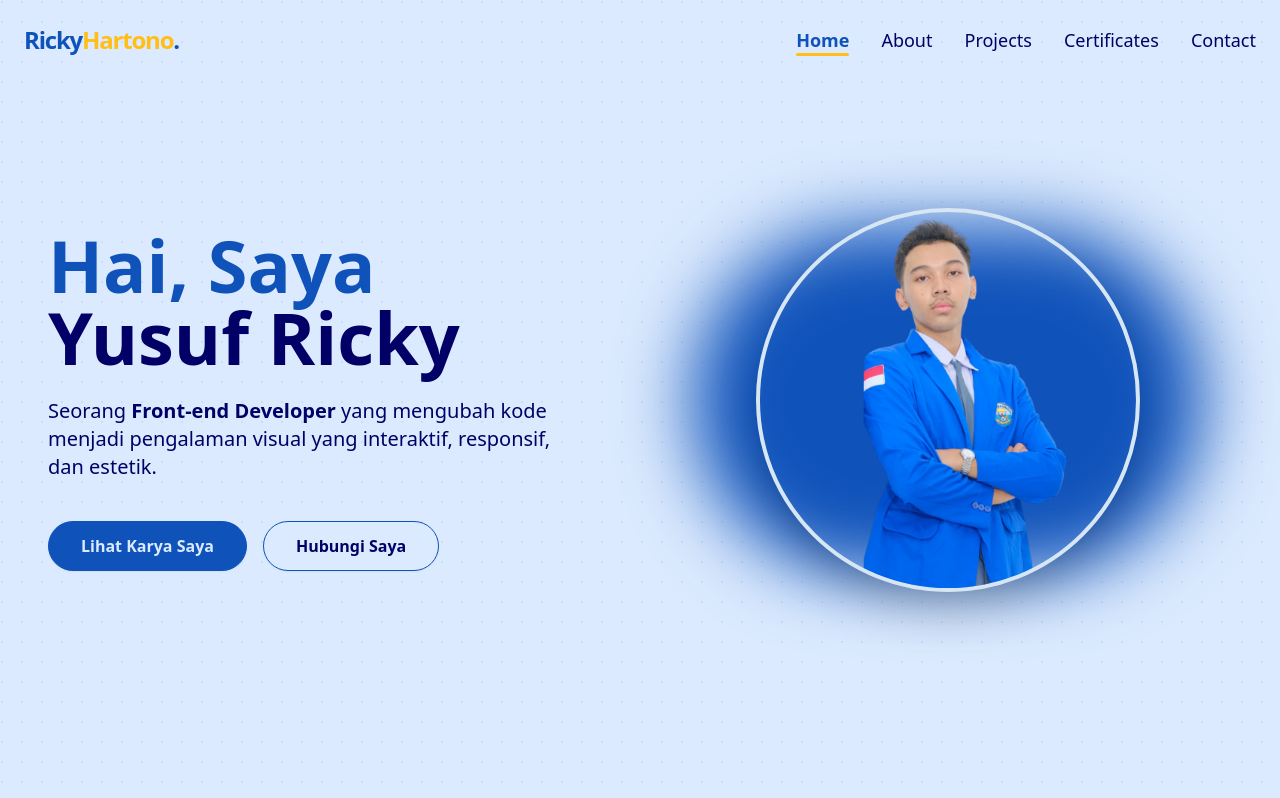
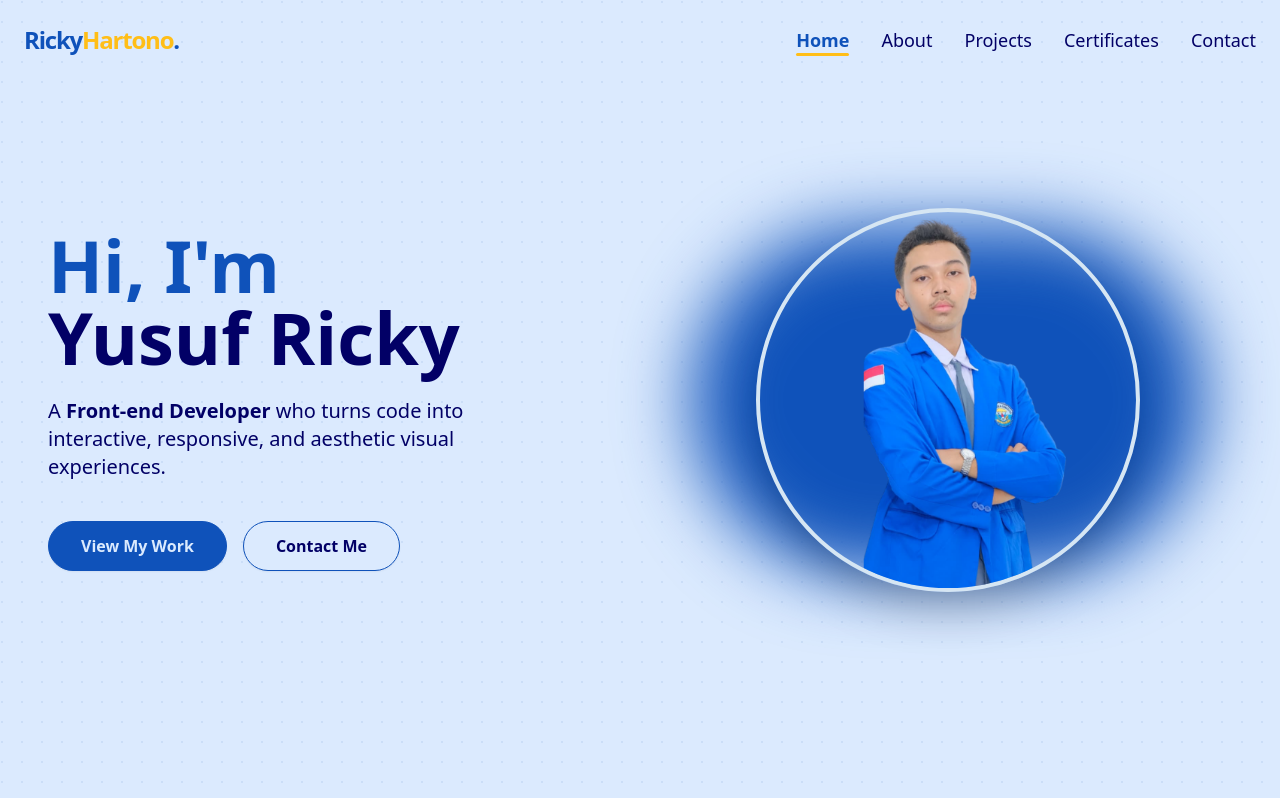
Before and after one commit to Ucupz3/Portofolio-gwe, a React (Vite) app: page / in a window 1280 px wide. Shown: the top 798 px of the page. Built offline with nearby package versions, Linux system fonts and the light colour scheme.

Commit message:
benerin hero  bshasa inggris

```diff
--- a/src/components/hero.jsx
+++ b/src/components/hero.jsx
@@ -41,13 +41,12 @@ const Hero = () => {
             {/* Bagian Kiri: Teks */}
             <div className="md:w-1/2 text-center md:text-left space-y-6">
                 <h1 className="text-5xl md:text-7xl font-extrabold text-sapphire leading-tight">
-                Hai, Saya <br />
+                Hi, I'm <br />
                 <span className="text-navy">Yusuf Ricky</span>
                 </h1>
 
                 <p className="text-lg md:text-xl text-navy max-w-lg mx-auto md:mx-0 leading-relaxed">
-                Seorang <strong>Front-end Developer</strong> yang mengubah kode
-                menjadi pengalaman visual yang interaktif, responsif, dan estetik.
+                A <strong>Front-end Developer</strong> who turns code into interactive, responsive, and aesthetic visual experiences.
                 </p>
 
                 {/* CTA Buttons */}
@@ -56,13 +55,13 @@ const Hero = () => {
                     href="#projects"
                     className="bg-sapphire hover:bg-navy text-blue-100 border border-sapphire font-bold py-3 px-8 rounded-full shadow-sm transition duration-300 hover:border-navy"
                 >
-                    Lihat Karya Saya
+                    View My Work
                 </a>
                 <a
                     href="#contact"
                     className="bg-blue-100 hover:bg-ice text-navy border border-sapphire font-bold py-3 px-8 rounded-full shadow-sm transition duration-300 hover:border-navy"
                 >
-                    Hubungi Saya
+                    Contact Me
                 </a>
                 </div>
             </div>
```
